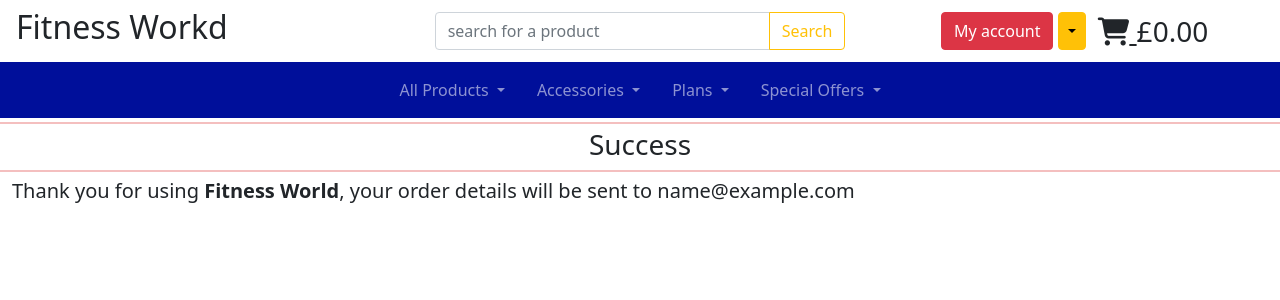
After one commit to rimantascode/fitness-ms4, a Django app: page /checkout/checkout_success/000 in a window 1280 px wide. The commit adds this page. Shown: the top 300 px of the page. Run offline with Django 3.2, Linux system fonts and the light colour scheme; tables that the repository leaves empty hold one stand-in row (values such as "Sample post"); some libraries are stand-ins or nearby versions.

Commit message:
checkout  page, does not reverse to success pages so pushing before opening, a fresh workspace

```diff
--- a/checkout/__init__.py
+++ b/checkout/__init__.py
@@ -0,0 +1 @@
+default_app_config = 'checkout.apps.CheckoutConfig'
--- a/checkout/apps.py
+++ b/checkout/apps.py
@@ -1,4 +1,4 @@
-
+from django.apps import AppConfig
 
 class CheckoutConfig(AppConfig):
     name = 'checkout'
--- a/checkout/models.py
+++ b/checkout/models.py
@@ -38,7 +38,7 @@ class Order(models.Model):
         accounting for delivery costs.
         """
         self.order_total = self.lineitems.aggregate(Sum('lineitem_total'))[
-            'lineitem_total__sum']
+            'lineitem_total__sum'] or 0
         if self.order_total < settings.FREE_DELIVERY_THRESHOLD:
             self.delivery_cost = self.order_total * \
                 settings.STANDARD_DELIVERY_PERCENTAGE / 100
--- a/checkout/templates/checkout/checkout.html
+++ b/checkout/templates/checkout/checkout.html
@@ -22,7 +22,7 @@
     </div>
         <div class="row">
         <div class="col-lg-8 col-xxl-7  mx-auto" >
-        <form action="{% url 'checkout' %}" method="POST" class="form" id="payment-form">
+        <form action="{% url 'checkout' %}" method="POST" id="payment-form">
             {% csrf_token %}
             {% bootstrap_form order_form %}
                     <fieldset class="px-3">
@@ -59,6 +59,7 @@
                     <button type="submit" class="btn btn-primary">Submit</button>
                     {% endbuttons %}
                 </form>
+                {{order}}
             </div>
 
         </div>
--- /dev/null
+++ b/checkout/templates/checkout/checkout_success.html
@@ -0,0 +1,34 @@
+{% extends 'base.html' %}
+{% load static %}
+
+
+{% block extra_css %}
+<link rel="stylesheet" href="{% static 'checkout/css/checkout.css' %} ">
+{% endblock %}
+
+{% block content %}
+<!-- Products page -->
+<div class="container-fluid">
+    <div class="row">
+        <div class="col-12 text-center p-0 m-0">
+            <hr class="hr-class my-1">
+            <h3 class="logo-font">Success</h3>
+            <hr class="hr-class my-1">
+        </div>
+    </div>
+    <div class="col-12">
+        <p class="mx-auto fs-5">Thank you for using <strong>Fitness World</strong>, your order details will be sent to {{order.email}}</p>
+    </div>
+    <div class="row">
+
+    </div>
+</div>
+
+{% endblock %}
+
+{% block postloadjs %}
+{{ block.super }}
+{{ stripe_public_key|json_script:"id_stripe_public_key" }}
+{{ client_secret|json_script:"id_client_secret" }}
+<script src="{% static 'checkout/js/stripe_elements.js' %} "></script>
+{% endblock %}
--- a/checkout/urls.py
+++ b/checkout/urls.py
@@ -5,4 +5,5 @@ from . import views
 
 urlpatterns = [
     path('', views.checkout, name="checkout"),
+    path('checkout_success/<order_number>', views.checkout_success, name="checkout_success"),
 ]
--- a/checkout/views.py
+++ b/checkout/views.py
@@ -1,37 +1,110 @@
-from django.shortcuts import render, redirect, reverse
+from django.shortcuts import render, redirect, reverse, get_object_or_404
 from django.contrib import messages
 from django.conf import settings
 from .forms import OrderForm
+from products.models import Product
+from .models import Order, OrderLineItem
 
 from cart.contexts import cart_contents
 
 import stripe
 import json
 
+
 def checkout(request):
     stripe_public_key = settings.STRIPE_PUBLIC_KEY
     stripe_secret_key = settings.STRIPE_SECRET_KEY
-    cart = request.session.get('cart', {})
-    if not cart:
-        messages.error(request, "There's nothing in your bag at the moment")
-        return redirect(reverse('products'))
-    current_bag = cart_contents(request)
-    total = current_bag['grand_total']
-    stripe_total = round(total * 100)
-    stripe.api_key = stripe_secret_key
-    intent = stripe.PaymentIntent.create(
-        amount=stripe_total,
-        currency=settings.STRIPE_CURRENCY,
-    )
-    print(intent)
-    order_form = OrderForm()
+
+    if request.method == 'POST':
+        print("is post")
+        cart = request.session.get('cart', {})
+
+        form_data = {
+            'full_name': request.POST['full_name'],
+            'email': request.POST['email'],
+            'phone_number': request.POST['phone_number'],
+            'country': request.POST['country'],
+            'postcode': request.POST['postcode'],
+            'town_or_city': request.POST['town_or_city'],
+            'street_address1': request.POST['street_address1'],
+            'street_address2': request.POST['street_address2'],
+            'county': request.POST['county'],
+        }
+        order_form = OrderForm(form_data)
+        if order_form.is_valid():
+            order = order_form.save()
+            for item_id, item_data in cart.items():
+                try:
+                    product = Product.objects.get(id=item_id)
+                    if isinstance(item_data, int):
+                        order_line_item = OrderLineItem(
+                            order=order,
+                            product=product,
+                            quantity=item_data,
+                        )
+                        order_line_item.save()
+                except Product.DoesNotExist:
+                    messages.error(request, (
+                        "One of the products in your bag wasn't found in our database. "
+                        "Please call us for assistance!")
+                    )
+                    order.delete()
+                    return redirect(reverse('view_cart'))
+
+            request.session['save_info'] = 'save-info' in request.POST
+            return redirect(reverse('checkout_success', args=[order.order_number]))
+        else:
+            print('dfsdf')
+            print(messages.error(request, 'There was an error with your form. \
+                Please double check your information.'))
+    else:
+        cart = request.session.get('cart', {})
+        if not cart:
+            messages.error(
+                request, "There's nothing in your bag at the moment")
+            return redirect(reverse('products'))
+
+        current_cart = cart_contents(request)
+        total = current_cart['grand_total']
+        stripe_total = round(total * 100)
+        stripe.api_key = stripe_secret_key
+        intent = stripe.PaymentIntent.create(
+            amount=stripe_total,
+            currency=settings.STRIPE_CURRENCY,
+        )
+
+        order_form = OrderForm()
+
+    if not stripe_public_key:
+        messages.warning(request, 'Stripe public key is missing. \
+            Did you forget to set it in your environment?')
+
     template = 'checkout/checkout.html'
     context = {
         'order_form': order_form,
         'stripe_public_key': stripe_public_key,
         'client_secret': intent.client_secret,
-
-
     }
 
     return render(request, template, context)
+
+
+def checkout_success(request, order_number):
+    """
+    Handle successful checkouts
+    """
+    save_info = request.session.get('save_info')
+    order = get_object_or_404(Order, order_number=order_number)
+    messages.success(request, f'Order successfully processed! \
+        Your order number is {order_number}. A confirmation \
+        email will be sent to {order.email}.')
+
+    if 'cart' in request.session:
+        del request.session['cart']
+
+    template = 'checkout/checkout_success.html'
+    context = {
+        'order': order,
+    }
+
+    return render(request, template, context)
```
Also changed, not shown: db.sqlite3.
